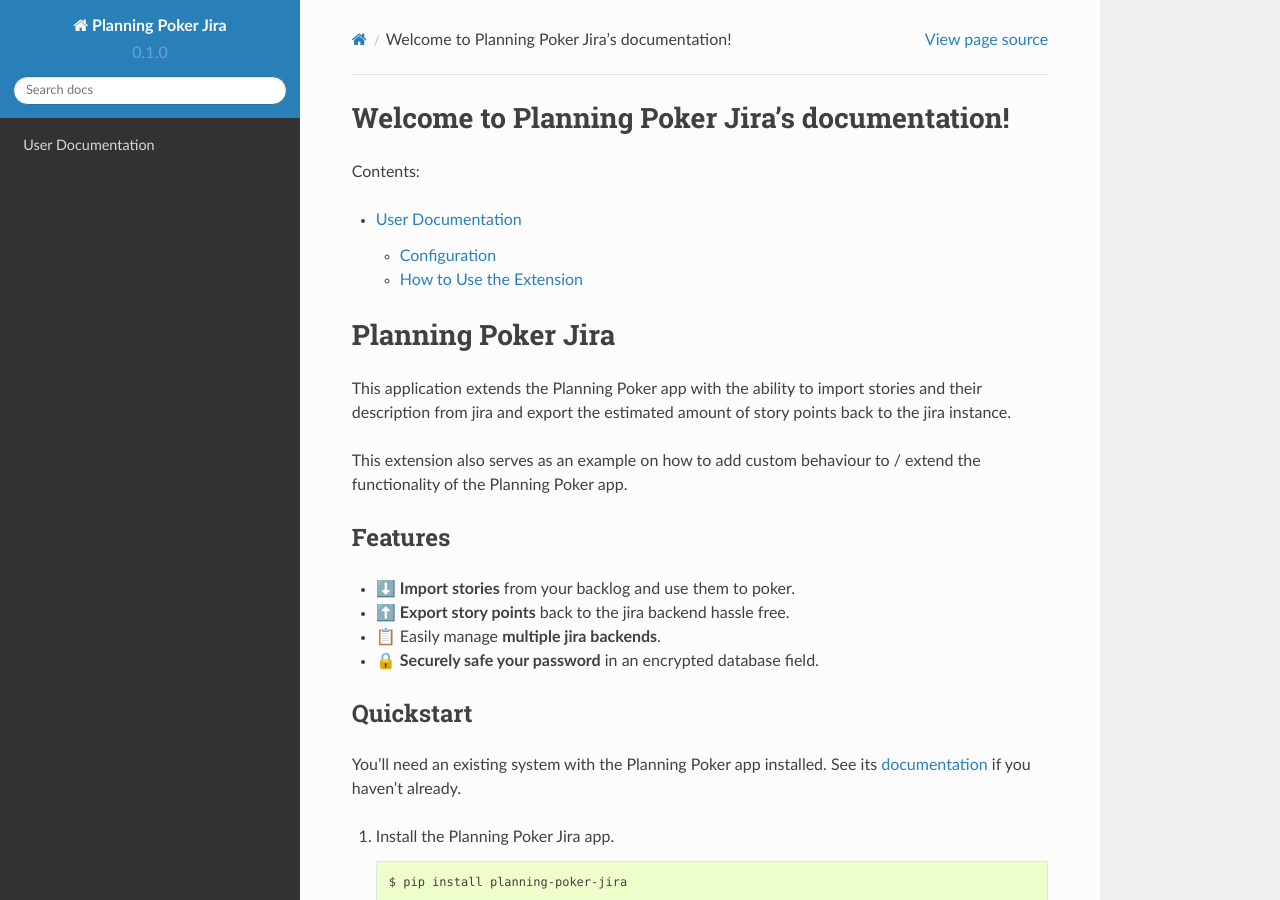
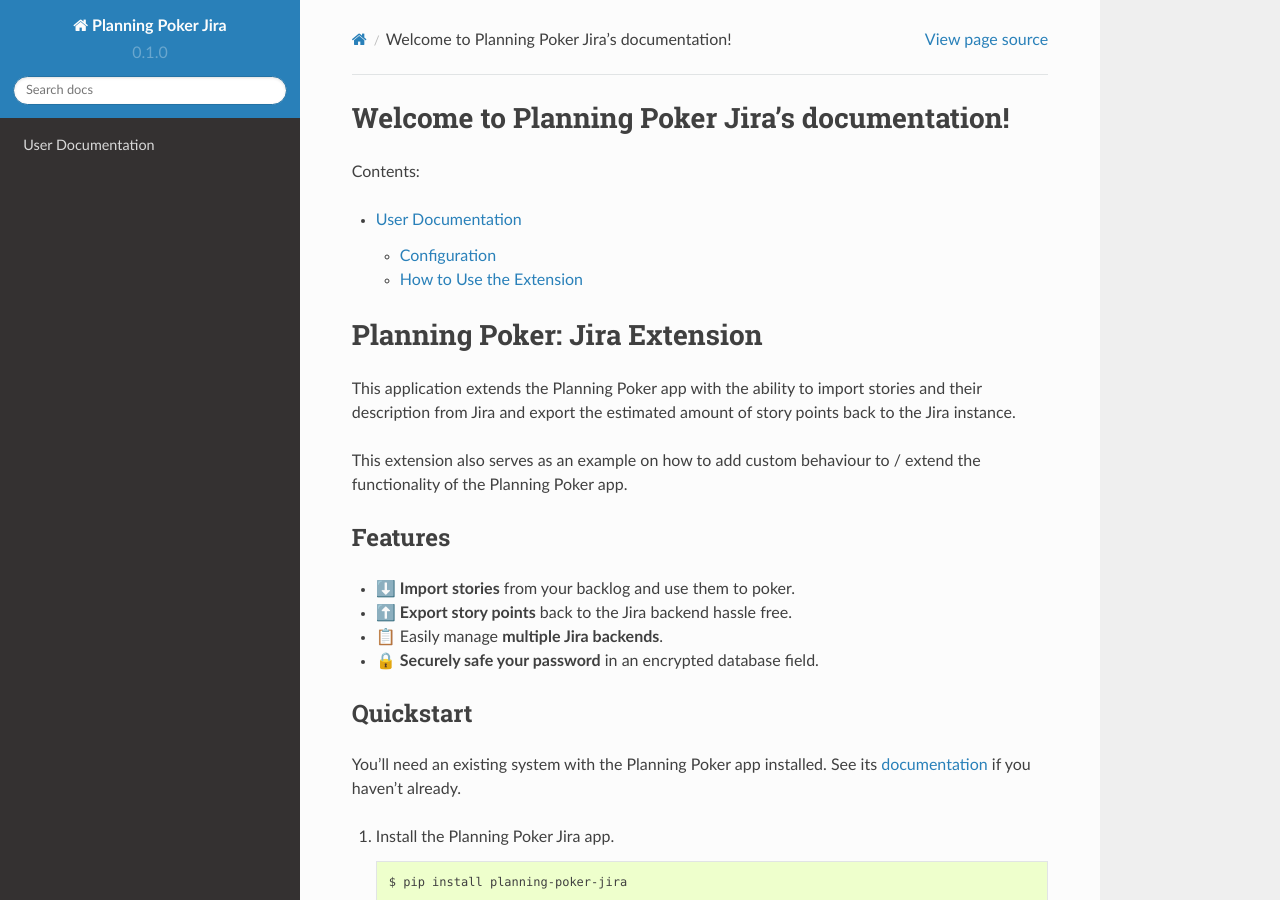
Before and after one commit to rheinwerk-verlag/planning-poker-jira, a Sphinx documentation site: the page built from docs/index.rst, in a window 1280 px wide and 900 px high. Built offline with Sphinx 7.4.7 and the Read the Docs theme 2.0.0, drawn with Linux system fonts in a browser that asks for light colours.

Commit message:
FIAE-174: Changed 'jira' -> 'Jira'.

```diff
--- a/README.rst
+++ b/README.rst
@@ -1,8 +1,8 @@
-Planning Poker Jira
-================================
+Planning Poker: Jira Extension
+==============================
 
-This application extends the Planning Poker app with the ability to import stories and their description from jira and
-export the estimated amount of story points back to the jira instance.
+This application extends the Planning Poker app with the ability to import stories and their description from Jira and
+export the estimated amount of story points back to the Jira instance.
 
 This extension also serves as an example on how to add custom behaviour to / extend the functionality of the Planning
 Poker app.
@@ -12,9 +12,9 @@
 
 - ⬇️ **Import stories** from your backlog and use them to poker.
 
-- ⬆️ **Export story points** back to the jira backend hassle free.
+- ⬆️ **Export story points** back to the Jira backend hassle free.
 
-- 📋 Easily manage **multiple jira backends**.
+- 📋 Easily manage **multiple Jira backends**.
 
 - 🔒 **Securely safe your password** in an encrypted database field.
 
--- a/docs/index.rst
+++ b/docs/index.rst
@@ -1,5 +1,5 @@
 Welcome to Planning Poker Jira's documentation!
-===========================================================================
+===============================================
 
 Contents:
 
--- a/docs/user-docs/configuration.rst
+++ b/docs/user-docs/configuration.rst
@@ -14,10 +14,10 @@
 Optional Settings
 -----------------
 
-- :code:`JIRA_TIMEOUT` - default :code:`(3.05, 7)`: The timeout between read/connect calls to the jira backend.
+- :code:`JIRA_TIMEOUT` - default :code:`(3.05, 7)`: The timeout between read/connect calls to the Jira backend.
 
 - :code:`JIRA_NUM_RETRIES` - default :code:`0`: The amount of retries for the instantiation of the HTTP session between
-  the jira client and backend.
+  the Jira client and backend.
 
   .. note::
      You can expect long response times if you set this to anything greater than zero when the session can't be created
```
Also changed, not shown: docs/user-docs/how-to.rst (+5 -5 lines).
